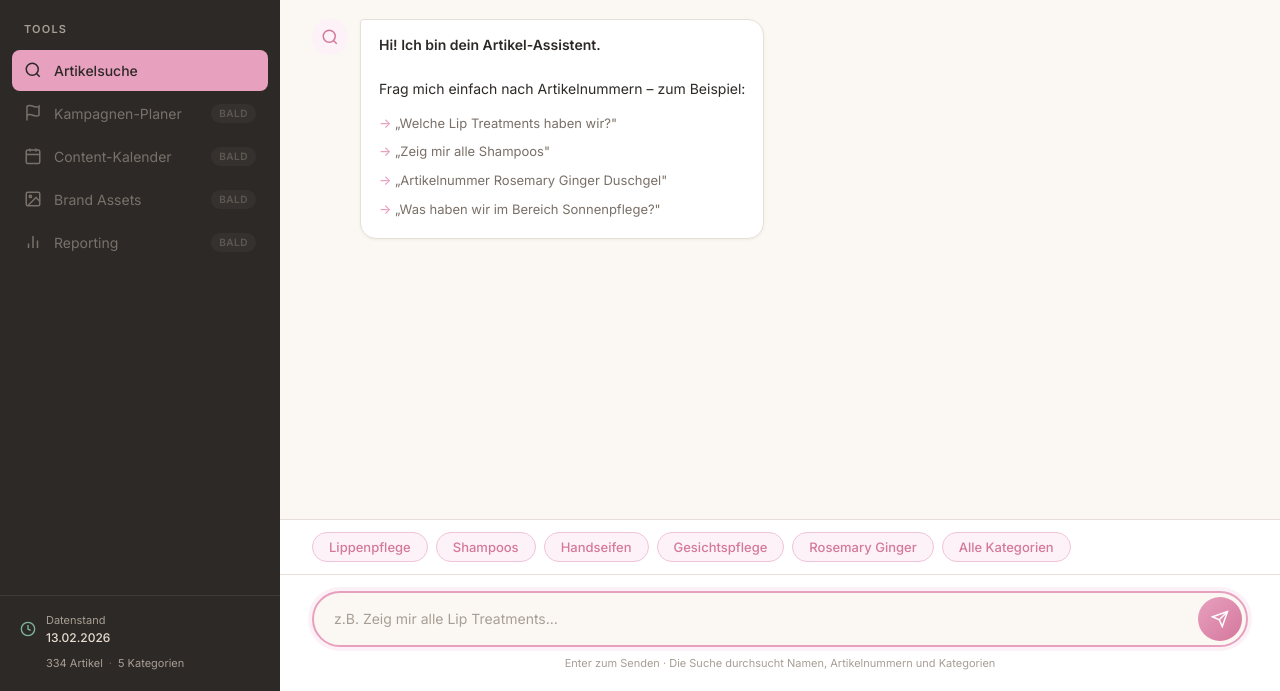
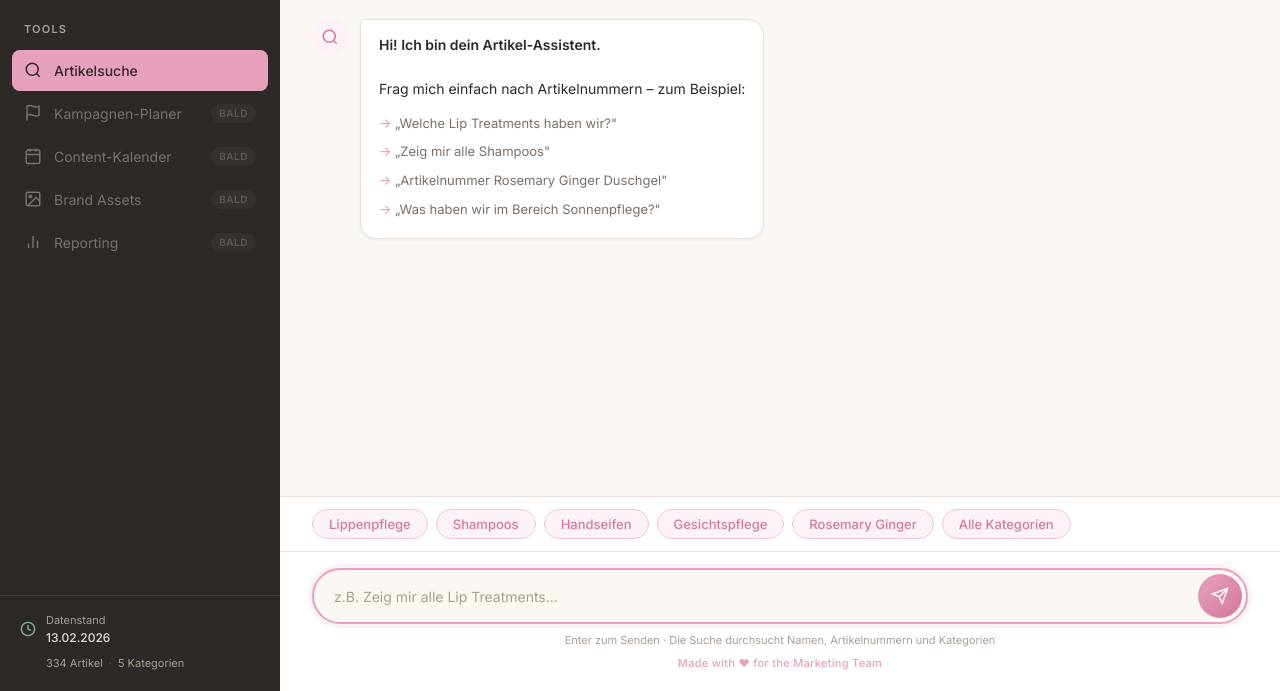
Before and after one commit to Marc585/jl-marketing-suite, a plain HTML site: page index.html in a window 1280 px wide. Shown: the part 109-800 px from the top of the page. Drawn offline with Linux system fonts and the light colour scheme.

Commit message:
Add footer + GitHub Pages deployment workflow
- "Made with ♥ for the Marketing Team" im Footer
- GitHub Actions Workflow für automatisches Deployment

Co-Authored-By: Claude Opus 4.6 <noreply@anthropic.com>

```diff
--- a/index.html
+++ b/index.html
@@ -163,6 +163,7 @@
             </button>
           </div>
           <span class="input-hint">Enter zum Senden · Die Suche durchsucht Namen, Artikelnummern und Kategorien</span>
+          <div class="made-with-love">Made with &hearts; for the Marketing Team</div>
         </div>
       </div>
     </main>
--- a/style.css
+++ b/style.css
@@ -837,6 +837,15 @@ body {
   margin-top: 8px;
 }
 
+.made-with-love {
+  text-align: center;
+  font-size: 11px;
+  color: var(--pink);
+  margin-top: 6px;
+  font-weight: 500;
+  letter-spacing: 0.3px;
+}
+
 /* ============================================
    Responsive Design
    ============================================ */
```
Also changed, not shown: 1 other file.
